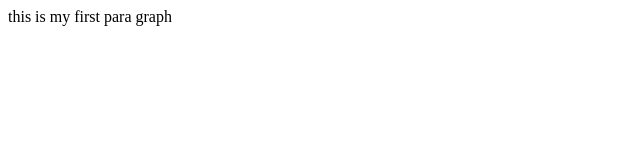
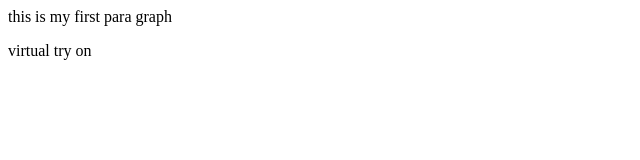
Before and after one commit to vasundharaaher/virtual-try-on, a plain HTML site: page index.html in a window 1280 px wide. Shown: the full height of the page, 0-640 px from the left. Drawn offline with Linux system fonts and the light colour scheme.

Commit message:
third commit

```diff
--- a/index.html
+++ b/index.html
@@ -1 +1,2 @@
 <p>this is my first para graph</p>
+<p>virtual try on</p>
```
